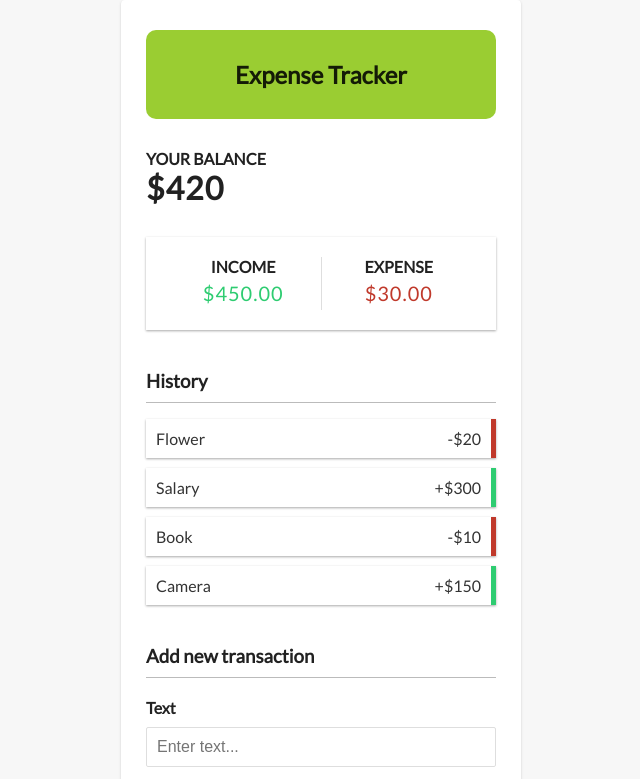
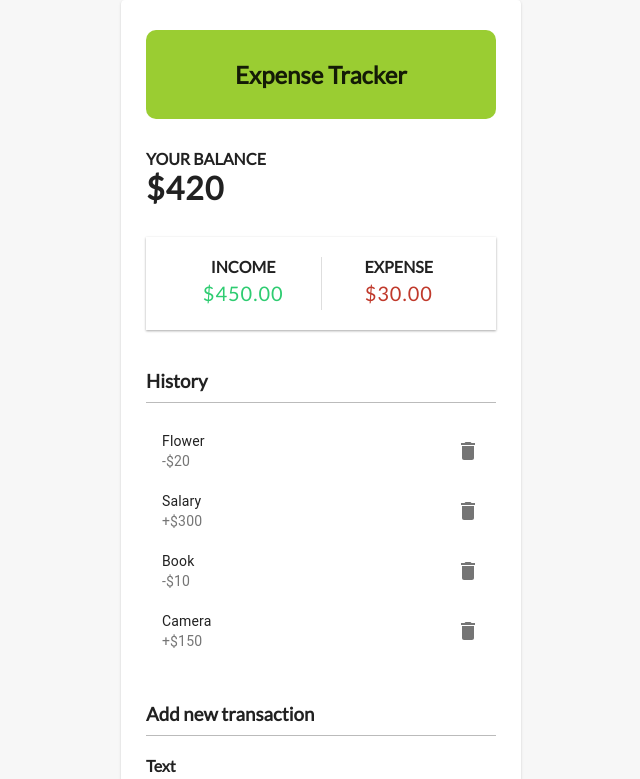
Before and after one commit to ShahzaibSE/expense-tracker-app, a React (Create React App) app: page / in a window 1280 px wide. Shown: the top 779 px of the page, without its empty margins (319-959 px from the left). Built offline with nearby package versions, Linux system fonts and the light colour scheme.

Commit message:
Making list scrollable.

```diff
--- a/package.json
+++ b/package.json
@@ -4,6 +4,7 @@
   "private": true,
   "dependencies": {
     "@material-ui/core": "^4.10.2",
+    "@material-ui/icons": "^4.9.1",
     "@testing-library/jest-dom": "^4.2.4",
     "@testing-library/react": "^9.3.2",
     "@testing-library/user-event": "^7.1.2",
--- a/src/App.css
+++ b/src/App.css
@@ -64,6 +64,7 @@ h4 {
   margin: 5px 0;
 }
 
+
 .money.plus {
   color: #2ecc71;
 }
@@ -123,6 +124,12 @@ input[type='number'] {
   margin-bottom: 40px;
 }
 
+.materialList{
+  list-style-type: none;
+  padding: 0;
+  margin-bottom: 30px;
+}
+
 .list li {
   background-color: #fff;
   box-shadow: var(--box-shadow);
@@ -130,12 +137,13 @@ input[type='number'] {
   display: flex;
   justify-content: space-between;
   position: relative;
-  padding: 10px;
+  /* padding: 10px; */
   margin: 10px 0;
 }
 
 .list li.plus {
   border-right: 5px solid #2ecc71;
+  /* background-image: linear-gradient(to right, rgba(255,0,0,0), rgba(235,0,0,1)) */
 }
 
 .list li.minus {
--- a/src/components/TransactionComponent.js
+++ b/src/components/TransactionComponent.js
@@ -1,14 +1,28 @@
 import React, {useContext} from 'react'
 import {globalContext} from "../context/GlobalState"
+import {ListItem, Typography, ListItemText, ListItemSecondaryAction,
+        IconButton, makeStyles} from "@material-ui/core"
+import DeleteIcon from '@material-ui/icons/Delete';
+
 
 export const TransactionComponent = ({transaction}) => {
     let sign = transaction.amount > 0 ? "+" : "-"
     const {deleteTransaction} = useContext(globalContext)
+    //
     return (
-        <li className={transaction.amount < 0 ? 'minus': 'plus'}>
-        {transaction.text} <span>{sign}${Math.abs(transaction.amount)}
-                           </span><button className="delete-btn" onClick={()=>deleteTransaction(transaction.id)}>
-                               x</button>
-      </li>
+        <ListItem>
+            <ListItemText primary={transaction.text}
+                          secondary= {`${sign}$${Math.abs(transaction.amount)}`}/>
+                  <ListItemSecondaryAction>
+                    <IconButton edge="end" aria-label="delete">
+                      <DeleteIcon onClick={()=>deleteTransaction(transaction.id)} />
+                    </IconButton>
+                  </ListItemSecondaryAction>
+        </ListItem>
+        // <li className={transaction.amount < 0 ? 'minus': 'plus'}>
+        // {transaction.text} <span>{sign}${Math.abs(transaction.amount)}
+        //                    </span><button className="delete-btn" onClick={()=>deleteTransaction(transaction.id)}>
+        //                        x</button>
+        // </li>
     )
 }
--- a/src/components/TransactionListComponent.js
+++ b/src/components/TransactionListComponent.js
@@ -1,19 +1,44 @@
-import React, {useContext} from 'react'
+import React, {useContext, useState} from 'react'
 import {globalContext} from "../context/GlobalState"
-import {Grid} from "@material-ui/core"
+import {Grid, List, makeStyles} from "@material-ui/core"
 // Component.
 import {TransactionComponent} from "./TransactionComponent"
 
+const useStyles = makeStyles((theme) => ({
+  root: {
+    width: '100%',
+    maxWidth: 360,
+    backgroundColor: theme.palette.background.paper,
+    // position: 'relative',
+    overflow: 'scroll',
+    maxHeight: 250,
+  }
+}));
+
 export const TransactionListComponent = () => {
   const context = useContext(globalContext)
+  const classes = useStyles()
   let transactions = context.transactions
+  // Material list generator.
+  const [dense, setDense] = useState(true)
+  let generate = (element) => {
+    transactions.map((transaction) =>
+      (React.cloneElement(element, {
+        key: transaction,
+      })
+    ));
+  }
     return (
        <Grid container style={{display:"block"}}>
         <Grid item xs={12} lg={12}>
-        <h3>History</h3>
+         <h3>History</h3>
+         <List dense={dense} className={`${classes.root}`}>
+          {transactions.map(transaction=>(<TransactionComponent transaction={transaction}/>))}
+         </List>
+        {/* <h3>History</h3>
         <ul className="list">
           {transactions.map(transaction=>(<TransactionComponent transaction={transaction}/>))}
-        </ul>
+        </ul> */}
         </Grid>
       </Grid>
     )
```
Also changed, not shown: 1 other file (tests, documents, lock files or other folders).
